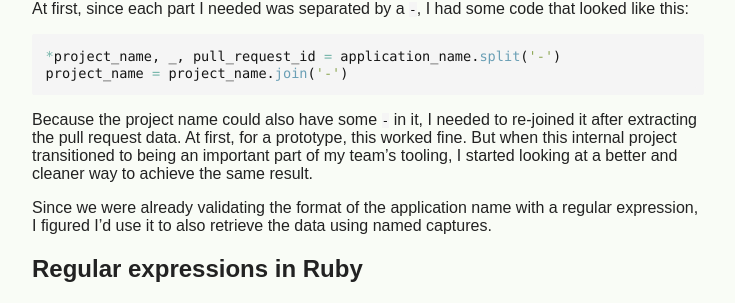
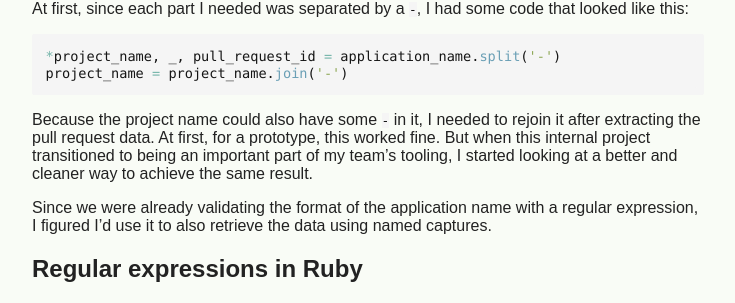
Before and after one commit to aliou/www, a Jekyll site: the page built from _posts/2020-03-29-regexp-named-captures.md, in a window 1280 px wide. Shown: the part 362-665 px from the top of the page, without its empty margins (272-1007 px from the left). Built offline with Jekyll 4.4.1, drawn with Linux system fonts in a browser that asks for light colours; comment, search, counter and statistics services are not loaded.

Commit message:
Fix typo.

````diff
--- a/_posts/2020-03-29-regexp-named-captures.md
+++ b/_posts/2020-03-29-regexp-named-captures.md
@@ -19,7 +19,7 @@ At first, since each part I needed was separated by a `-`, I had some code that
 project_name = project_name.join('-')
 ```
 
-Because the project name could also have some `-` in it, I needed to re-joined it after extracting the pull request data.
+Because the project name could also have some `-` in it, I needed to rejoin it after extracting the pull request data.
 At first, for a prototype, this worked fine. But when this internal project transitioned to being an important part of my team's tooling, I started looking at a better and cleaner way to achieve the same result.
 
 Since we were already validating the format of the application name with a regular expression, I figured I'd use it to also retrieve the data using named captures.
````
